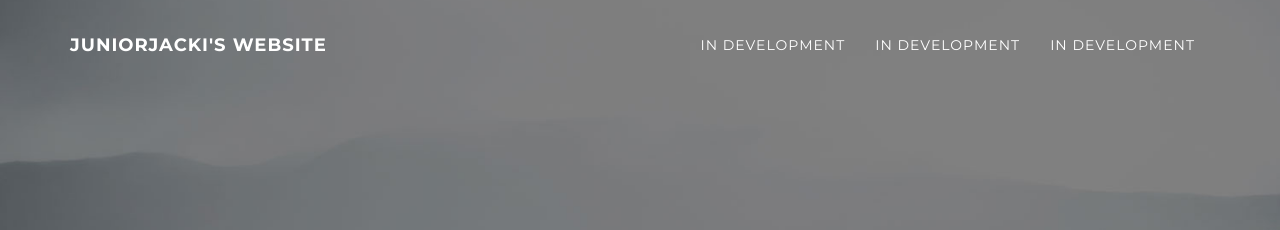
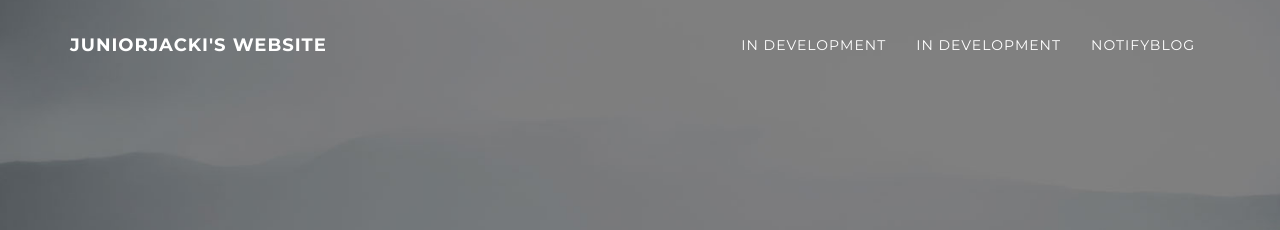
Before and after one commit to JuniorJacki/JuniorJacki, a Jekyll site: the page built from index.html, in a window 1280 px wide. Shown: the top 230 px of the page. Built offline with Jekyll 4.4.1, drawn with Linux system fonts in a browser that asks for light colours.

Commit message:
Update nav.html

```diff
--- a/_includes/nav.html
+++ b/_includes/nav.html
@@ -24,7 +24,7 @@
                         <a class="page-scroll" href="">In Development</a>
                     </li>
                     <li>
-                        <a class="page-scroll" href="">In Development</a>
+                        <a class="page-scroll" href="">Notifyblog</a>
                     </li>
                 </ul>
             </div>
```
